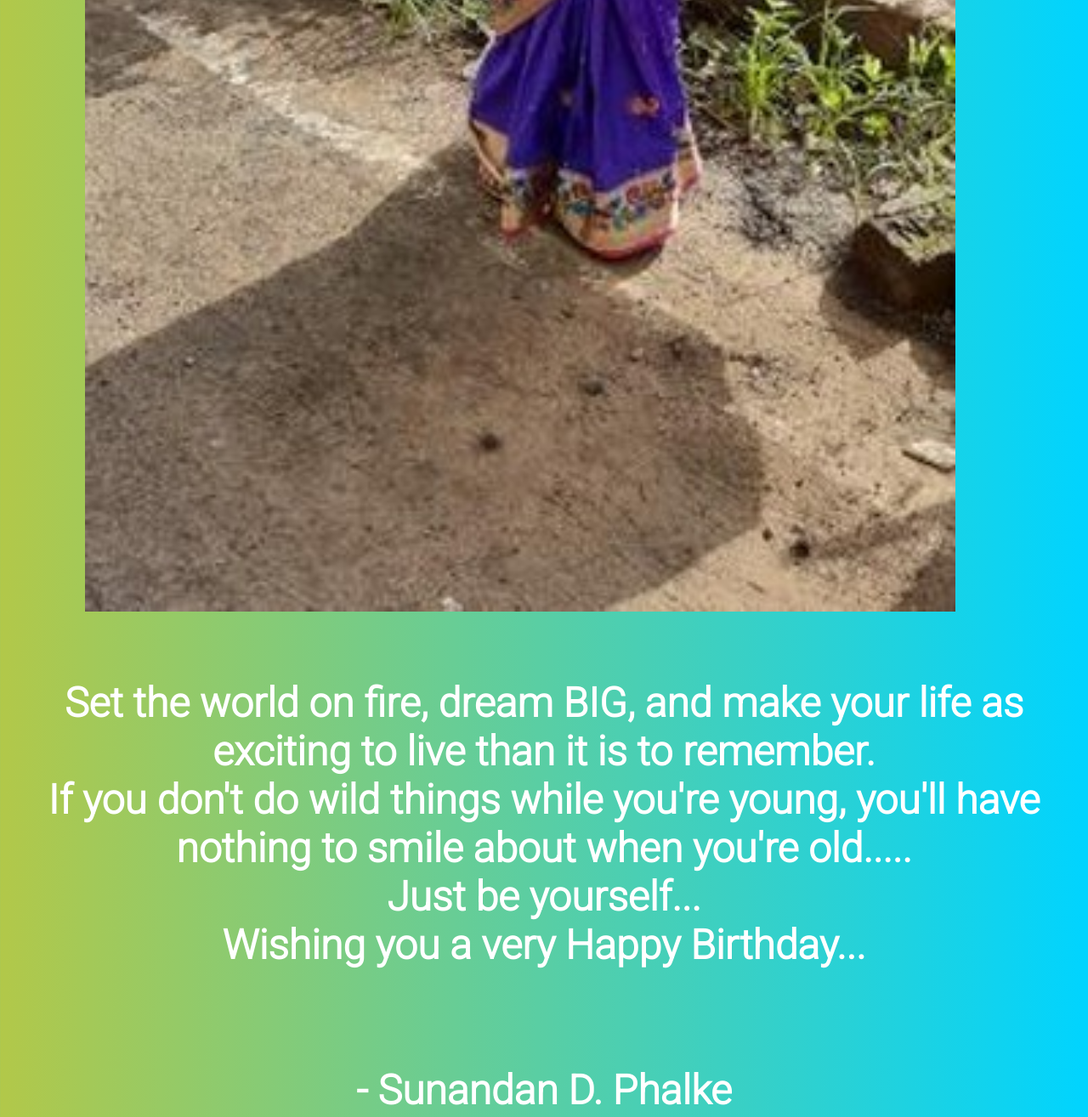
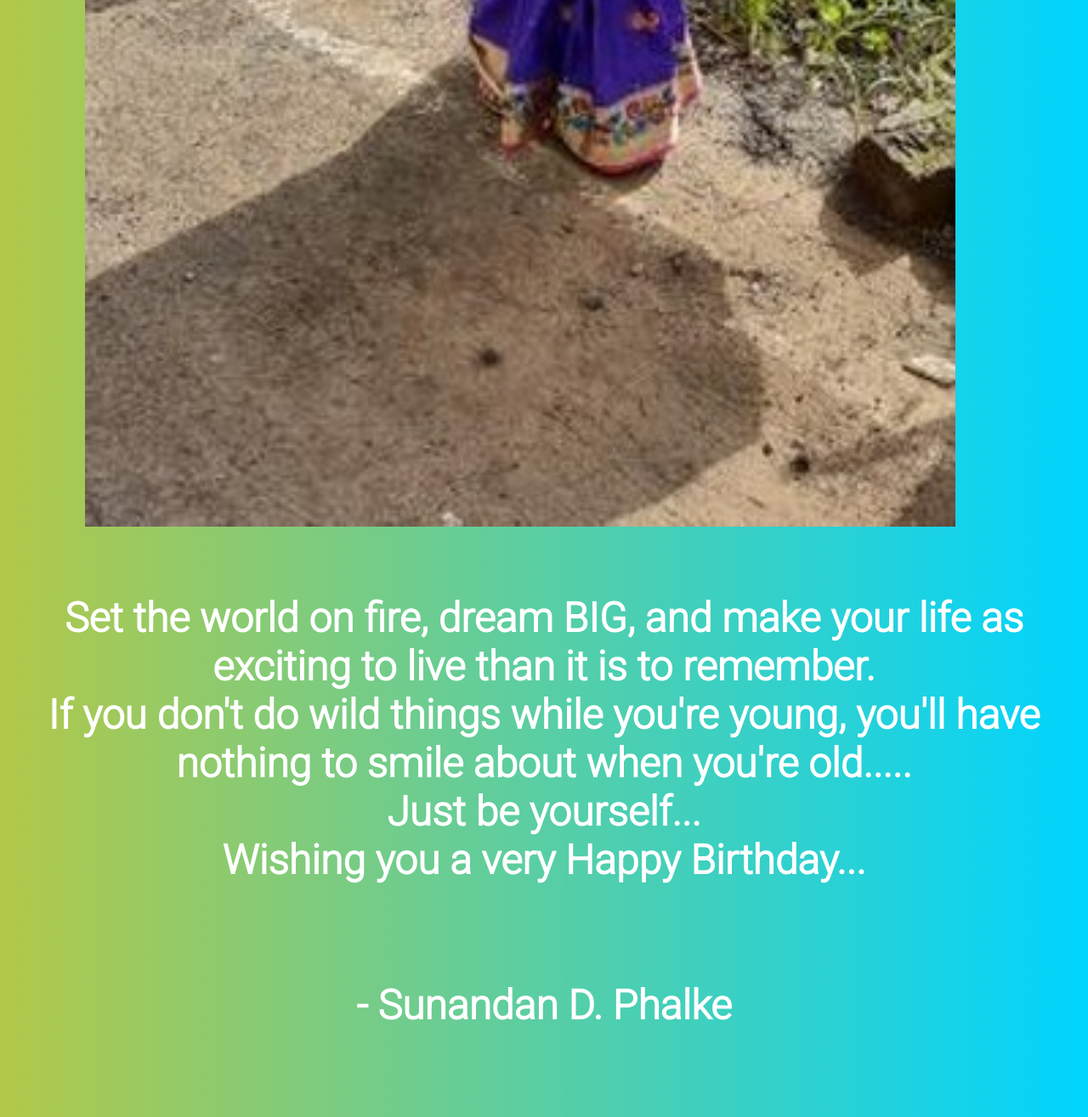
Before and after one commit to SunandanP/Sakshi, a plain HTML site: page index2.html in a window 1280 px wide. Shown: the top 1315 px of the page at 85% size. Drawn offline with Linux system fonts and the light colour scheme.

Commit message:
Update index2.html

```diff
--- a/index2.html
+++ b/index2.html
@@ -40,11 +40,11 @@
   <img class="emoji" src="https://emojipedia-us.s3.dualstack.us-west-1.amazonaws.com/thumbs/120/apple/271/birthday-cake_1f382.png">
     <img class="emoji" src="https://emojipedia-us.s3.dualstack.us-west-1.amazonaws.com/thumbs/120/google/274/red-heart_2764-fe0f.png">
 </div>
-<div style="width:100%;height:50px;padding:2px;margin-top: 50px;color:white;font-weight:600;font-size:450%;text-align:center;position: relative;top: -2500px">
+<div style="width:100%;height:50px;padding:2px;margin-top: 50px;color:white;font-weight:600;font-size:450%;text-align:center;position: relative;top: -2600px">
         Happy Birthday Sakshi!
     </div>
-   <img  id="button" src="sakshi/sakshi.jpg" style="width:80%;height: 80%;margin:20px;position: relative;top: -2450px;left: 80px">
-<div style="color:white;font-weight:600;font-size:300%;text-align:center;position: relative;top: -2400px;padding: 5px">
+   <img  id="button" src="sakshi/sakshi.jpg" style="width:80%;height: 80%;margin:20px;position: relative;top: -2550px;left: 80px">
+<div style="color:white;font-weight:600;font-size:300%;text-align:center;position: relative;top: -2500px;padding: 5px">
     Set the world on fire, dream BIG, and make your life as exciting to live than it is to remember.<br>
     If you don't do wild things while you're young, you'll have nothing to smile about when you're old.....<br>
     Just be yourself...<br>
```
